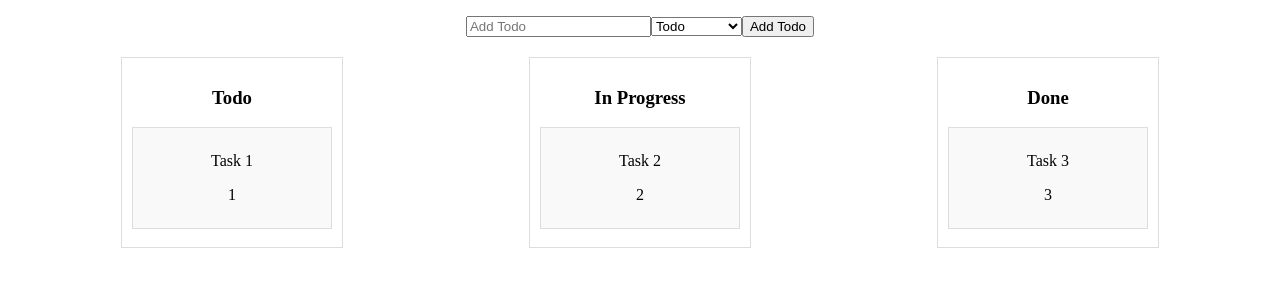
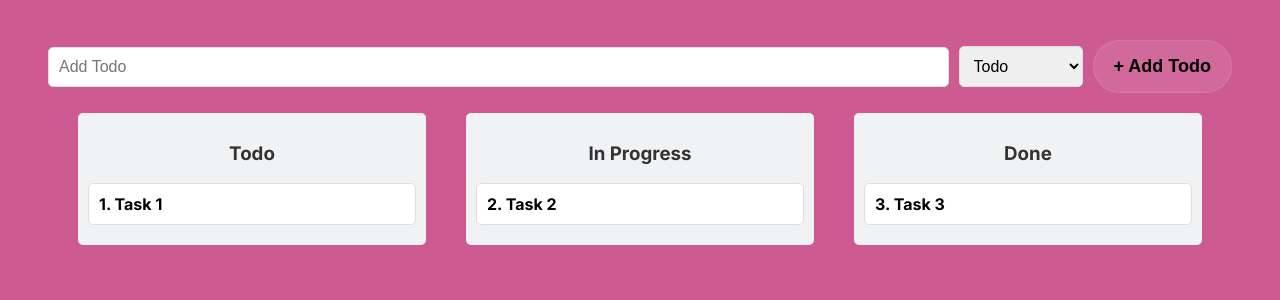
Before and after one commit to mahfuzurrahmanmayon/JS_Progress_Board, a React (Create React App) app: page / in a window 1280 px wide. Shown: the top 300 px of the page. Built offline with nearby package versions, Linux system fonts and the light colour scheme.

Commit message:
Add Popup for Do Todo

```diff
--- a/src/App.js
+++ b/src/App.js
@@ -1,4 +1,3 @@
-
 import React from 'react';
 import Board from './Components/Board';
 import './index.css'
@@ -6,8 +5,7 @@ import './index.css'
 function App() {
 
   return (
-    <div className="App">
-
+    <div className="Todo">
       <Board />
     </div>
   );
--- a/src/Components/Board.js
+++ b/src/Components/Board.js
@@ -11,18 +11,21 @@ const Board = () => {
     { id: 3, text: 'Task 3', status: 'done' },
   ]);
 
+  const [selectedTask, setSelectedTask] = useState(false);
+
+
   const handleTextSubmit = (inputText, addrtype) => {
-    if (inputText.trim() === '') {
+    if (inputText === '') {
       return; // When inputText is empty Do nothing.
     }
 
-    // Create a new card with the submitted data
     const newCard = { id: cards.length + 1, text: inputText, status: addrtype };
-
-    // Update the cards state in App component
     setCards([...cards, newCard]);
 
-    console.log(inputText, addrtype)
+  };
+
+  const handleTaskClick = () => {
+    setSelectedTask(!selectedTask);
   };
 
 
@@ -30,44 +33,65 @@ const Board = () => {
   return (
     <>
       <Form onTextSubmit={handleTextSubmit} />
-      <div className="board">
-        <div className="column">
-            <h3>Todo</h3>
+      <div className="card-board">
+        <div className="card-column">
+            <h3 className='column-heading'>Todo</h3>
             {cards
             .filter((card) => card.status === 'todo')
             .map((card) => (
                 <div key={card.id} className="card">
-                    <p>{card.text}</p>
-                    <p>{card.id}</p>
+                    <h4 onClick={handleTaskClick} className='card-text'>{card.id}. {card.text}
+                      <div>
+                        {
+                          selectedTask?
+                          <div  className="main">
+                              <div className="popup">
+                                  <div className="popup-header">
+                                      <h1>{card.text}</h1>
+                                      <h1 onClick={handleTaskClick}>X</h1>
+                                  </div>
+                                  <div>
+                                    <p>This is description of {card.text}</p>
+                                  </div>
+                              </div>
+                          </div> : ""
+                        }
+                      </div>
+                    </h4>
                 </div>
             ))}
 
         </div>
-        <div className="column">
-          <h3>In Progress</h3>
+        <div className="card-column">
+          <h3 className='column-heading'>In Progress</h3>
           {cards
           .filter((card) => card.status === 'in-progress')
           .map((card) => (
-              <div key={card.id} className="card">
-                  <p>{card.text}</p>
-                  <p>{card.id}</p>
-              </div>
+            <div key={card.id} className="card">
+              <h4 className='card-text'>{card.id}. {card.text}
+
+              </h4>
+            </div>
           ))}
 
         </div>
-        <div className="column">
-          <h3>Done</h3>
+        <div className="card-column">
+          <h3 className='column-heading'>Done</h3>
           {cards
           .filter((card) => card.status === 'done')
           .map((card) => (
-              <div key={card.id} className="card">
-                  <p>{card.text}</p>
-                  <p>{card.id}</p>
-              </div>
+            <div key={card.id} className="card">
+              <h4 className='card-text'>{card.id}. {card.text}
+
+              </h4>
+            </div>
           ))}
 
         </div>
+
+
       </div>
+
     </>
 
   );
--- a/src/Components/Form.js
+++ b/src/Components/Form.js
@@ -16,10 +16,6 @@ function Form(props) {
         e.preventDefault()
         props.onTextSubmit(inputText, addrtype)
         setInputText("")
-        setAddrType("")
-        if(!inputText) {
-
-        }
     }
 
     return (
@@ -31,7 +27,7 @@ function Form(props) {
                     <option value='in-progress'>In Progress</option>
                     <option value='done'>Done</option>
                 </select>
-                <button className='todo-add-button'>Add Todo</button>
+                <button className='todo-add-button'> + Add Todo</button>
             </form>
         </div>
     )
--- a/src/index.css
+++ b/src/index.css
@@ -1,23 +1,102 @@
-.App {
-    text-align: center;
+@import url('https://fonts.googleapis.com/css2?family=Inter:wght@400;500;600;700&display=swap');
+body{
+    background-color: #cd5a91;
 }
-.board {
+.Todo {
+    font-family: 'Inter', sans-serif;
+    padding: 20px;
+    margin: 20px;
+    border-radius: 5px;
+}
+.card-board {
     display: flex;
     justify-content: space-around;
     margin: 20px;
+    gap: 20px;
 }
-.column {
+.card-column {
+    flex: 1;
+    background-color:#f1f2f4;
+    padding: 10px;
+    border-radius: 5px;
+    margin: 0 10px;
+}
+.column-heading {
+    text-align: center;
+    color: #333;
+}
+.card {
+    background-color: #fff;
     border: 1px solid #ddd;
     padding: 10px;
-    width: 200px;
+    margin: 10px 0;
+    border-radius: 5px;
 }
-.card {
-    background-color: #f9f9f9;
-    border: 1px solid #ddd;
-    margin-bottom: 8px;
-    padding: 8px;
+.card-text {
+    margin: 0;
     cursor: pointer;
 }
-button {
-    margin-top: 8px;
+
+.todo-form {
+    display: flex;
+    justify-content: space-between;
+    align-items: center;
+    margin-bottom: 20px;
 }
+.todo-input-box {
+    padding: 10px;
+    font-size: 16px;
+    border: 1px solid #ddd;
+    border-radius: 5px;
+    flex-grow: 2;
+}
+#status {
+    padding: 10px;
+    font-size: 16px;
+    border: 1px solid #ddd;
+    border-radius: 5px;
+    margin-left: 10px;
+    margin-right: 10px;
+}
+.todo-add-button{
+    text-transform: capitalize;
+    background-color: rgba(238,238,238,.1);
+    border: 1px solid rgba(255,255,255,.1);
+    border-radius: 60px;
+    padding: 12px 20px;
+    font-size: 18px;
+    font-weight: 700;
+    line-height: 150%;
+    text-decoration: none;
+    transition: all .3s;
+    cursor: pointer;
+}
+
+.todo-add-button:hover{
+    transform: translateY(-2px);
+    box-shadow: -2px 2px rgba(255,255,255,.4)
+}
+
+
+
+.popup-main{
+    height: 100%;
+    width: 100%;
+    position:absolute;
+    top: 0;
+}
+.popup{
+    height: 400px;
+    width: 50%;
+    background-color: white;
+    position: absolute;
+    top: 25%;
+    right: 25%;
+    overflow: hidden;
+}
+.popup-header{
+    display: flex;
+    justify-content: space-between;
+    padding: 0 30px 0 15px;
+    border-bottom: 2px solid black;
+}
```
